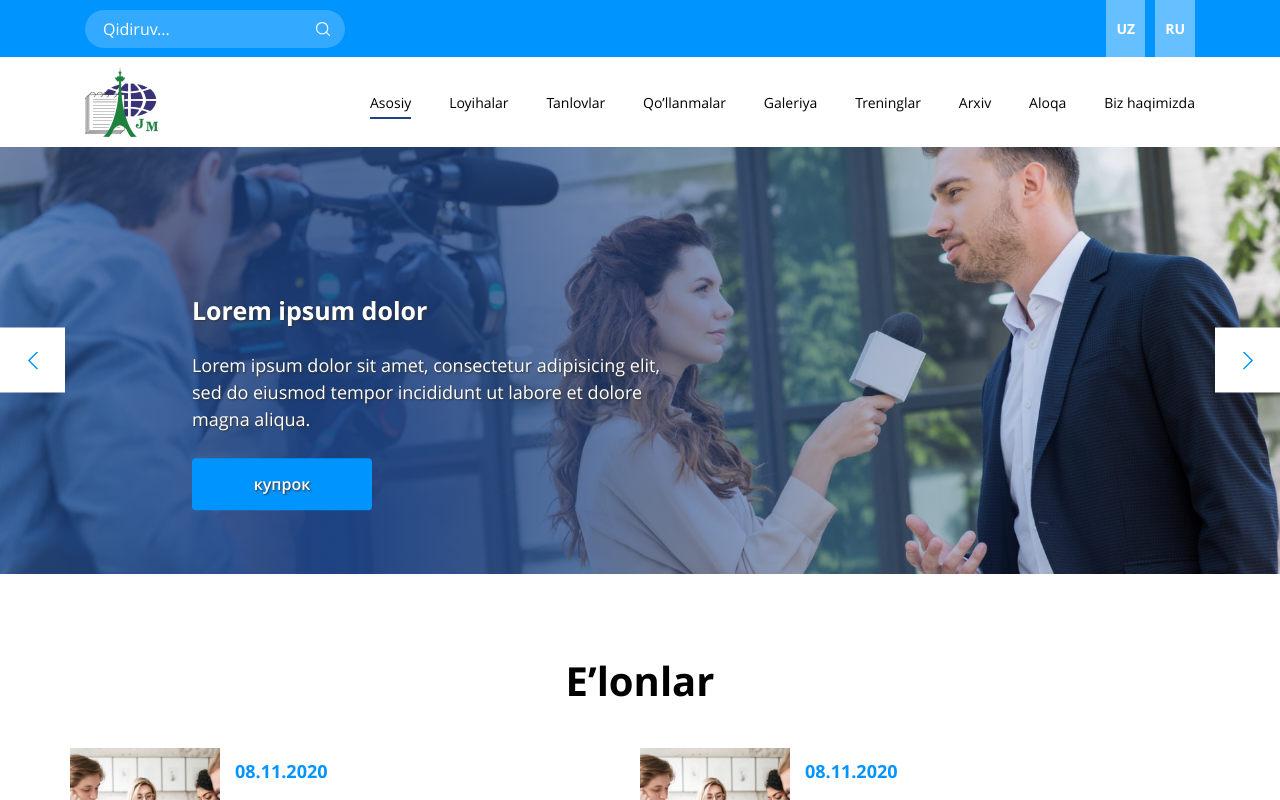
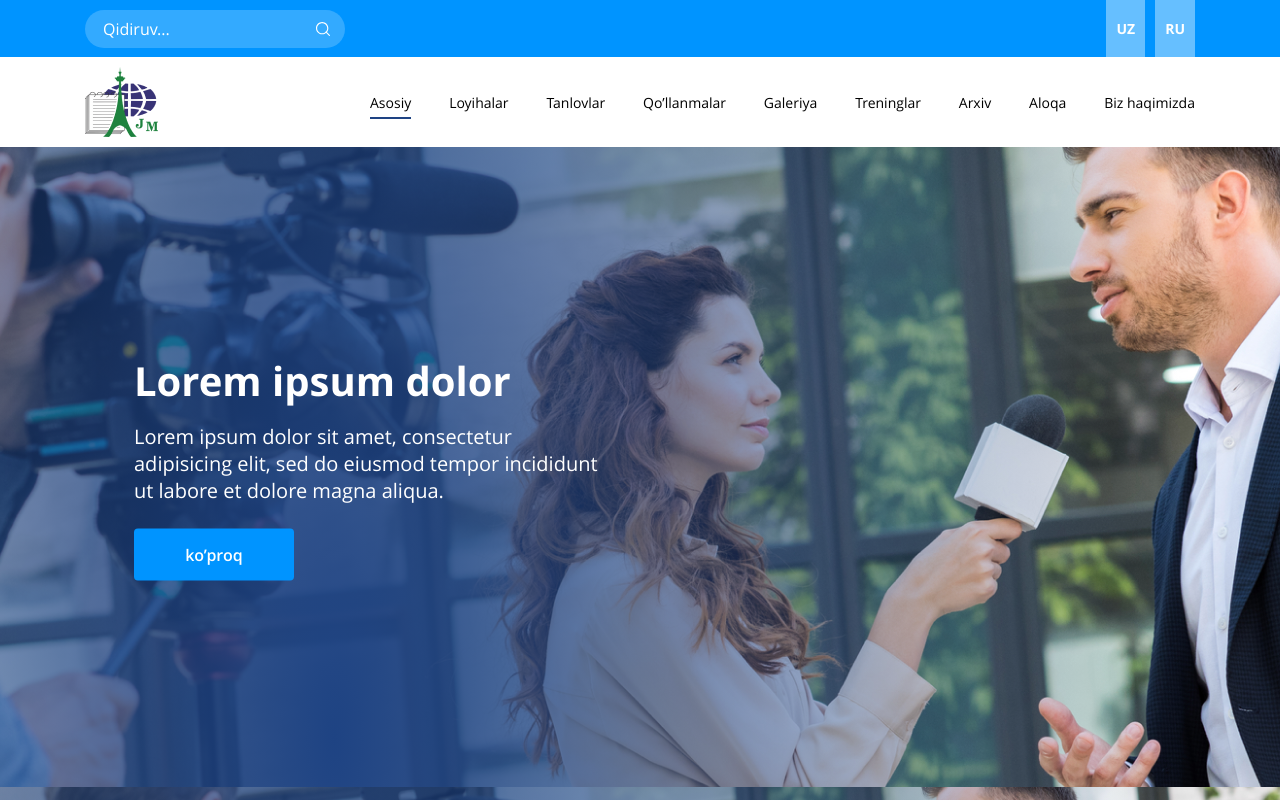
Before and after one commit to Navruz-Halimov/Jurnalists, a Nuxt app: page / in a window 1280 px wide. Shown: the top 800 px of the page. Built offline with nearby package versions, Linux system fonts and the light colour scheme; what vue-backtotop would draw is missing.

Commit message:
some change in index.vue

```diff
--- a/pages/index.vue
+++ b/pages/index.vue
@@ -1,7 +1,7 @@
 <template>
   <main class="main__page">
     <div class="main__slider">
-      <!-- <swiper class="main__swiper" :options="header__slider">
+      <swiper class="main__swiper" :options="header__slider">
         <swiper-slide>
           <img src="../assets/images/slider.png" alt="slider">
           <b-container>
@@ -28,7 +28,7 @@
         </swiper-slide>
         <div class="swiper-button-prev" slot="button-prev"></div>
         <div class="swiper-button-next" slot="button-next"></div>
-      </swiper> -->
+      </swiper>
       <b-carousel
         id="carousel-1"
 
```
